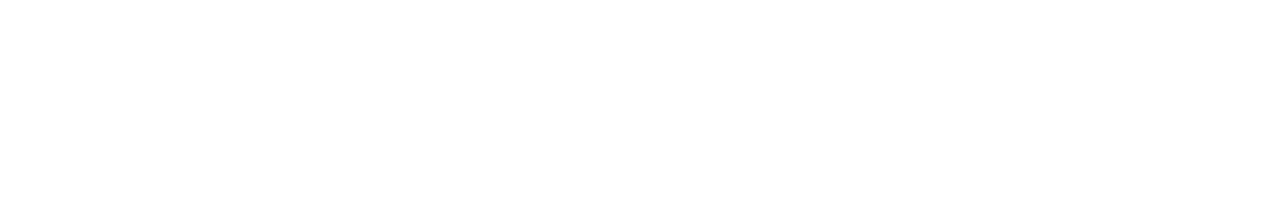
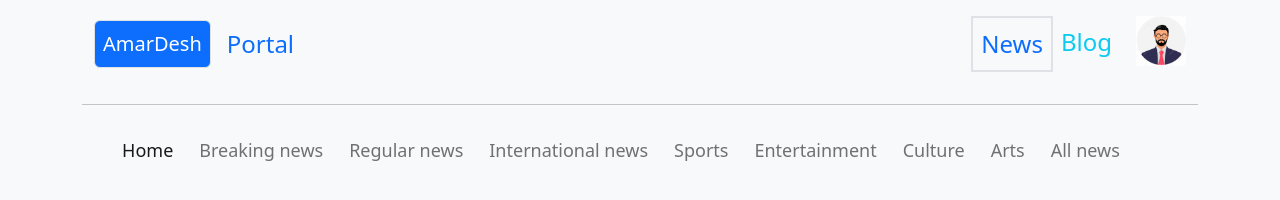
Before and after one commit to noman2047/AmarDesh-News-Portal, a plain HTML site: page index.html in a window 1280 px wide. Drawn offline with nearby package versions, Linux system fonts and the light colour scheme; files whose address does not match are found by name.

Commit message:
create nav bar

```diff
--- /dev/null
+++ b/index.css
@@ -0,0 +1,8 @@
+#navbarText{
+  display: flex;
+  justify-content:space-around;
+  font-size: 18px;
+}
+#navbarText ul li{
+  margin-left:10px;
+}
--- a/index.html
+++ b/index.html
@@ -4,15 +4,90 @@
   <meta charset="UTF-8">
   <meta http-equiv="X-UA-Compatible" content="IE=edge">
   <meta name="viewport" content="width=device-width, initial-scale=1.0">
+  <!-- CSS only -->
+  <link rel="stylesheet" href="index.css">
+  <link href="https://cdn.jsdelivr.net/npm/bootstrap@5.2.0/dist/css/bootstrap.min.css" rel="stylesheet" integrity="sha384-gH2yIJqKdNHPEq0n4Mqa/HGKIhSkIHeL5AyhkYV8i59U5AR6csBvApHHNl/vI1Bx" crossorigin="anonymous">
   <title>News-Portal</title>
 </head>
-<body>
+<body class="container bg-light">
+  <header>
+    <!-- Navigation bar   -->
+    <nav class="navbar navbar-expand-lg navbar-light">
+      <div class="container-fluid">
+        <a class="navbar-brand bg-primary text-white border rounded-2 p-2" href="#">AmarDesh</a>
+        <a class="nav-link active text-primary fs-4" aria-current="page" href="#">Portal</a>
+        <button class="navbar-toggler" type="button" data-bs-toggle="collapse" data-bs-target="#navbarText1" aria-controls="navbarText" aria-expanded="false" aria-label="Toggle navigation">
+          <span class="navbar-toggler-icon"></span>
+        </button>
+        <div class="collapse navbar-collapse" id="navbarText1">
+          <ul class="navbar-nav me-auto mb-2 mb-lg-0">
+          </ul>
+          <span class="navbar-text">
+            <ul class="navbar-nav me-auto mb-2 mb-lg-0">
+              <li class="nav-item">
+                <a class="nav-link active text-primary border border-2 fs-4" aria-current="page" href="#">News</a>
+              </li>
+              <li class="nav-item">
+                <a class="nav-link active text-info fs-4" aria-current="page" href="#">Blog</a>
+              </li>
+              <li class="nav-item ms-3">
+               <a href=""> <img style="height:50px;width: 50px;" src="img/person.jpg" class="image-fluid" alt=""></a>
+              </li>
+            </ul>
+          </span>
+        </div>
+      </div>
+    </nav>
+    <hr>
+    <!-- 2nd Navbar  -->
+    <nav class="navbar navbar-expand-lg navbar-light mb-lg-3">
+      <div class="container-fluid">
+        <button class="navbar-toggler" type="button" data-bs-toggle="collapse" data-bs-target="#navbarText" aria-controls="navbarText" aria-expanded="false" aria-label="Toggle navigation">
+          <span class="navbar-toggler-icon"></span>
+        </button>
+        <div  class="collapse navbar-collapse" id="navbarText">
+          <ul  class="navbar-nav me-lg-5">
+            <li class="nav-item">
+              <a class="nav-link active" aria-current="page" href="#">Home</a>
+            </li>
+            <li class="nav-item">
+              <a class="nav-link" href="#">Breaking news</a>
+            </li>
+            <li class="nav-item">
+              <a class="nav-link" href="#">Regular news</a>
+            </li>
+            <li class="nav-item">
+              <a class="nav-link" href="#">International news</a>
+            </li>
+            <li class="nav-item">
+              <a class="nav-link" href="#">Sports</a>
+            </li>
+            <li class="nav-item">
+              <a class="nav-link" href="#">Entertainment</a>
+            </li>
+            <li class="nav-item">
+              <a class="nav-link" href="#">Culture</a>
+            </li>
+            <li class="nav-item">
+              <a class="nav-link" href="#">Arts</a>
+            </li>
+            <li class="nav-item">
+              <a class="nav-link" href="#">All news</a>
+            </li>
+          </ul>
+        </div>
+      </div>
+    </nav>
+  </header>
 
 
 
 
 
+
+</body>
 <script src="index.js"></script>
-</body>
+<!-- JavaScript Bundle with Popper -->
+<script src="https://cdn.jsdelivr.net/npm/bootstrap@5.2.0/dist/js/bootstrap.bundle.min.js" integrity="sha384-A3rJD856KowSb7dwlZdYEkO39Gagi7vIsF0jrRAoQmDKKtQBHUuLZ9AsSv4jD4Xa" crossorigin="anonymous"></script>
 
 </html>
```
Also changed, not shown: img/person.jpg (added).
